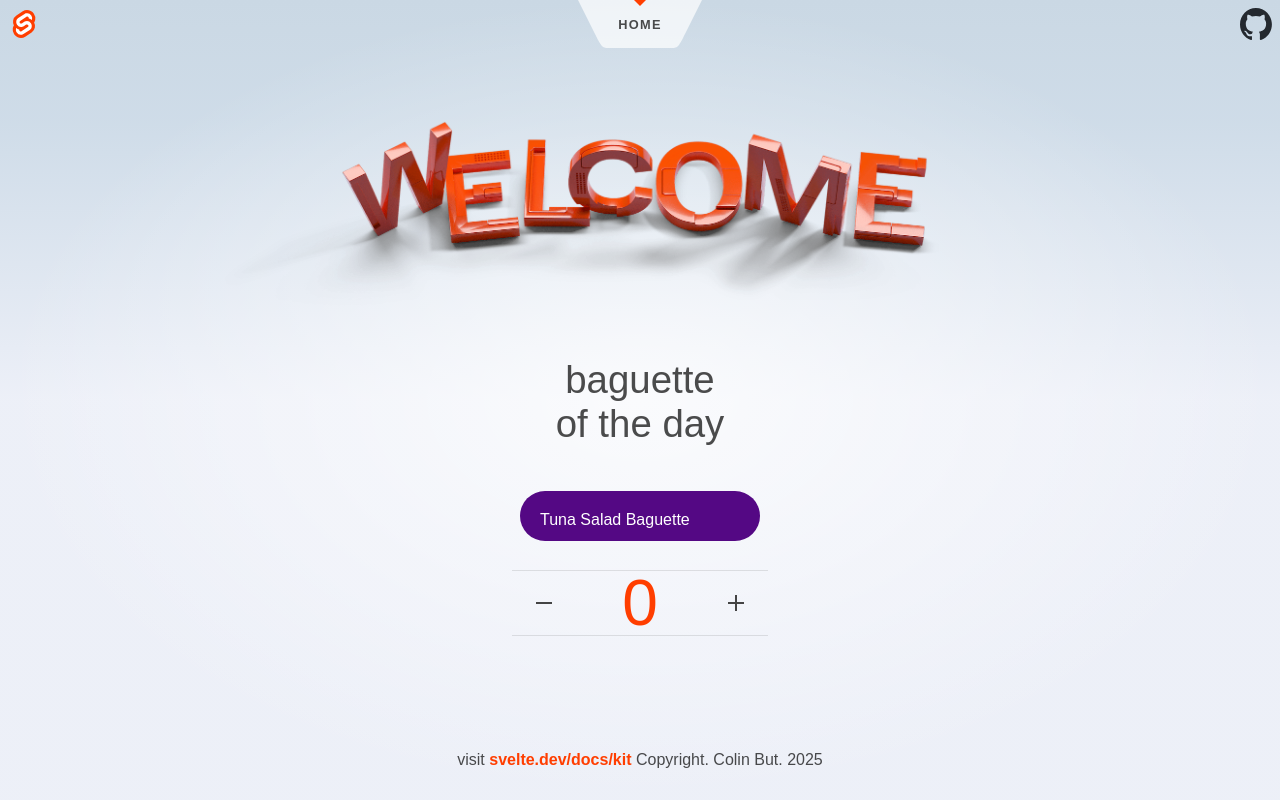
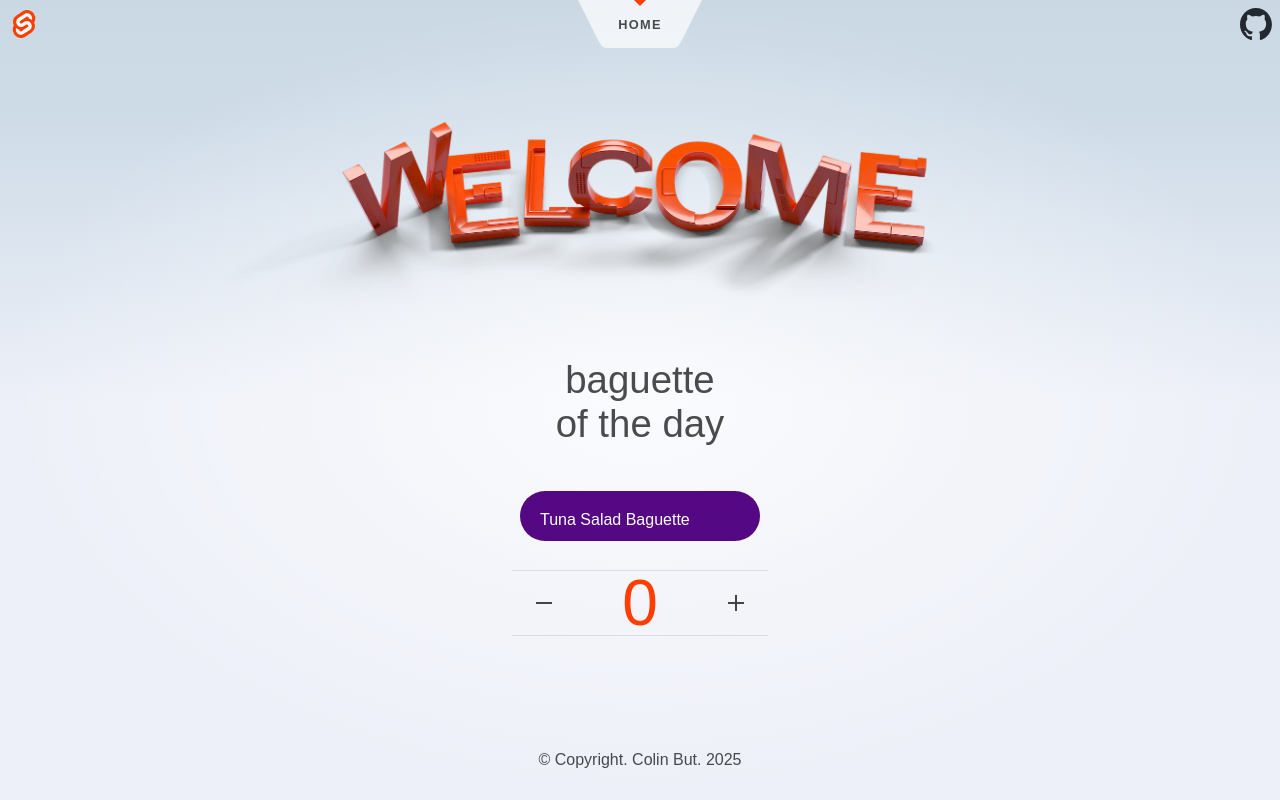
Before and after one commit to colinbut/wenzel-baguette-of-the-day, a SvelteKit app: page / in a window 1280 px wide. Built offline with nearby package versions, Linux system fonts and the light colour scheme.

Commit message:
feat: copyright

```diff
--- a/src/routes/+layout.svelte
+++ b/src/routes/+layout.svelte
@@ -14,7 +14,7 @@
 
 	<footer>
 		<p>
-			visit <a href="https://svelte.dev/docs/kit">svelte.dev/docs/kit</a> Copyright. Colin But. 2025
+			&copy; Copyright. Colin But. 2025
 		</p>
 	</footer>
 </div>
@@ -45,10 +45,6 @@
 		padding: 12px;
 	}
 
-	footer a {
-		font-weight: bold;
-	}
-
 	@media (min-width: 480px) {
 		footer {
 			padding: 12px 0;
```
